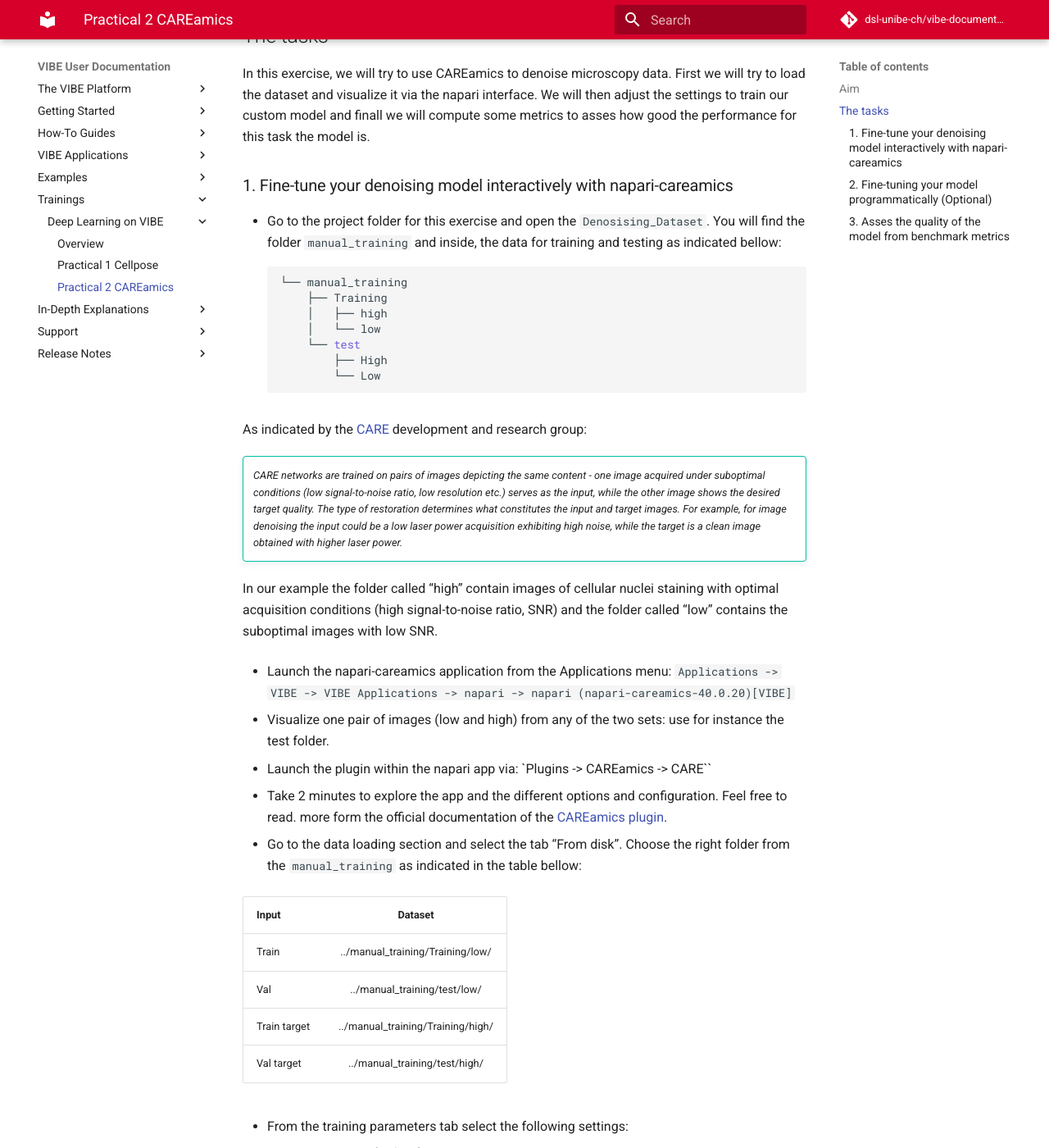
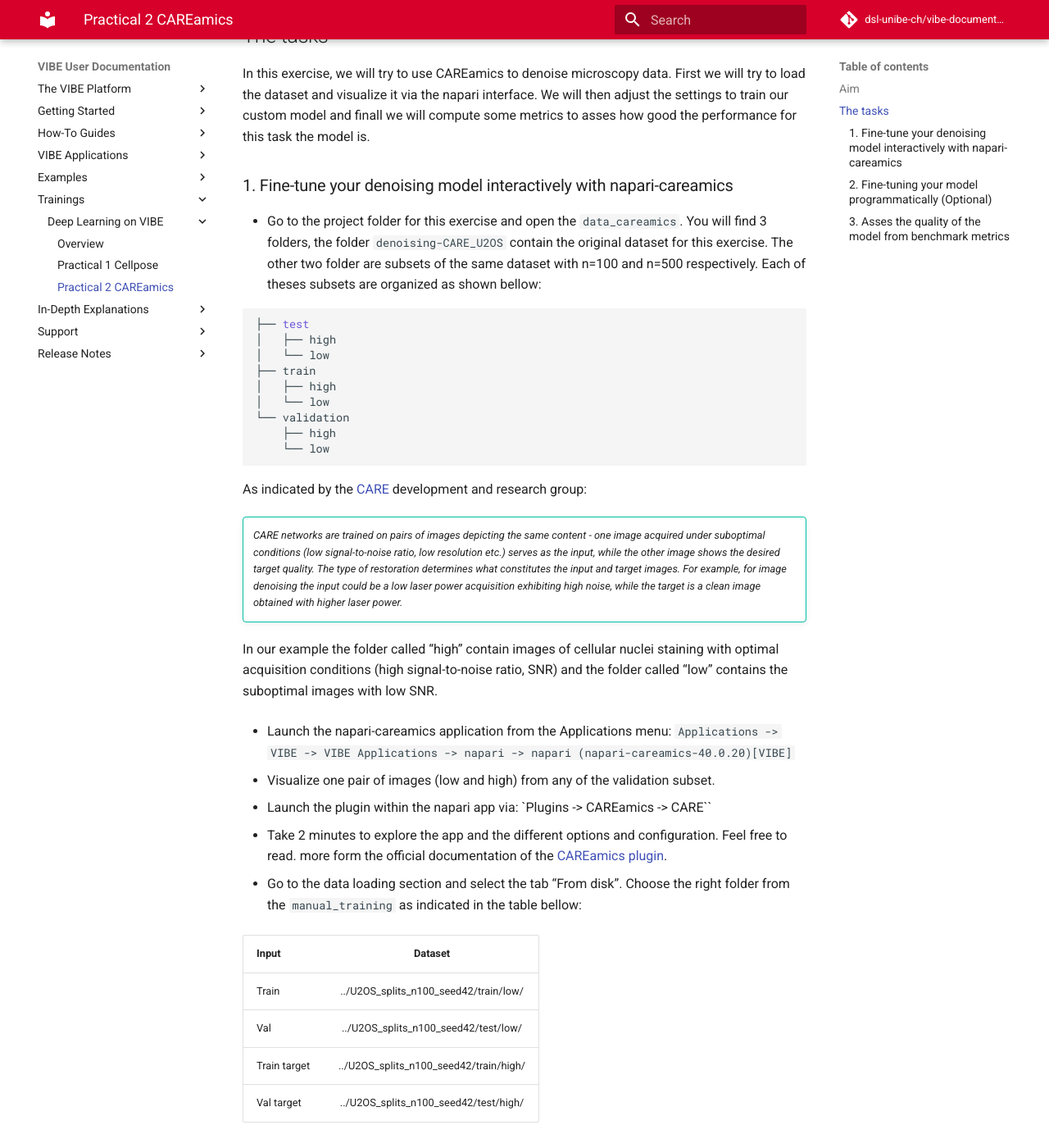
Before and after one commit to dsl-unibe-ch/vibe-documentation, an MkDocs documentation site: the page built from docs/trainings/deep_learning_on_vibe/careamics_exercise.md, in a window 1280 px wide and 1400 px high, scrolled down 531 px. Shown: the whole window at 82% size. Built offline with MkDocs 1.6.1 and Material for MkDocs 9.7.7, drawn with Linux system fonts in a browser that asks for light colours; comment, search, counter and statistics services are not loaded.

Commit message:
fix the data organization description

````diff
--- a/docs/trainings/deep_learning_on_vibe/careamics_exercise.md
+++ b/docs/trainings/deep_learning_on_vibe/careamics_exercise.md
@@ -18,15 +18,18 @@ In this exercise, we will try to use CAREamics to denoise microscopy data. First
 ### 1. Fine-tune your denoising model interactively with napari-careamics
 
 
-- Go to the project folder for this exercise and open the `Denosising_Dataset`. You will find the folder `manual_training` and inside, the data for training and testing as indicated bellow:
+- Go to the project folder for this exercise and open the `data_careamics`. You will find 3 folders, the folder `denoising-CARE_U2OS` contain the original dataset for this exercise. The other two folder are subsets of the same dataset with n=100 and n=500 respectively. Each of theses subsets are organized as shown bellow:
+
 ```bash
-└── manual_training
-    ├── Training
-    │   ├── high
-    │   └── low
-    └── test
-        ├── High
-        └── Low
+├── test
+│   ├── high
+│   └── low
+├── train
+│   ├── high
+│   └── low
+└── validation
+    ├── high
+    └── low
 ```
 
 As indicated by the [CARE](https://henriqueslab.org/pages/care) development and research group:
@@ -38,7 +41,7 @@ In our example the folder called "high" contain images of cellular nuclei staini
 
 - Launch the napari-careamics application from the Applications menu: `Applications -> VIBE -> VIBE Applications -> napari -> napari (napari-careamics-40.0.20)[VIBE]`
 
-- Visualize one pair of images (low and high) from any of the two sets: use for instance the test folder.
+- Visualize one pair of images (low and high) from any of the validation subset.
 
 - Launch the plugin within the napari app via: `Plugins -> CAREamics -> CARE``
 
@@ -48,10 +51,10 @@ In our example the folder called "high" contain images of cellular nuclei staini
 
 | Input         |  Dataset |
 | :------------ | :------: |
-| Train         | ../manual_training/Training/low/ |
-| Val           | ../manual_training/test/low/     |
-| Train target  | ../manual_training/Training/high/
-| Val target    | ../manual_training/test/high/      |
+| Train         | ../U2OS_splits_n100_seed42/train/low/ |
+| Val           | ../U2OS_splits_n100_seed42/test/low/     |
+| Train target  | ../U2OS_splits_n100_seed42/train/high/
+| Val target    | ../U2OS_splits_n100_seed42/test/high/      |
 
 
 - From the training parameters tab select the following settings:
````
